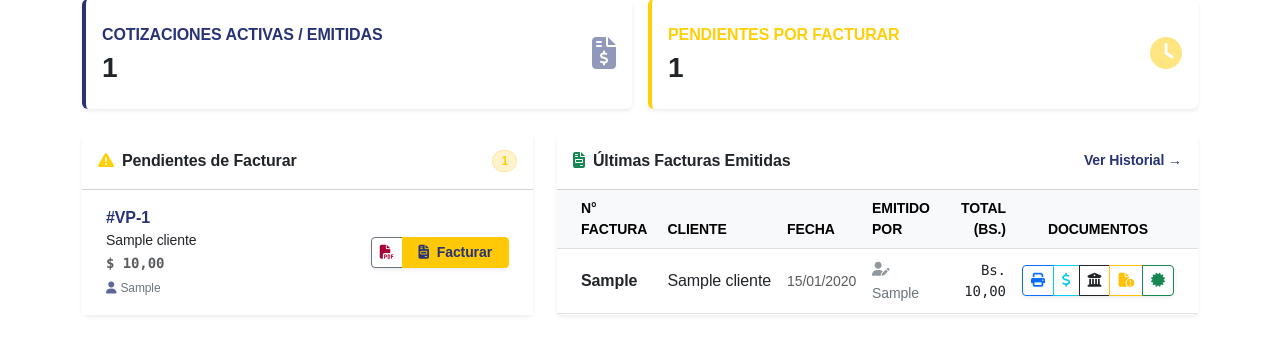
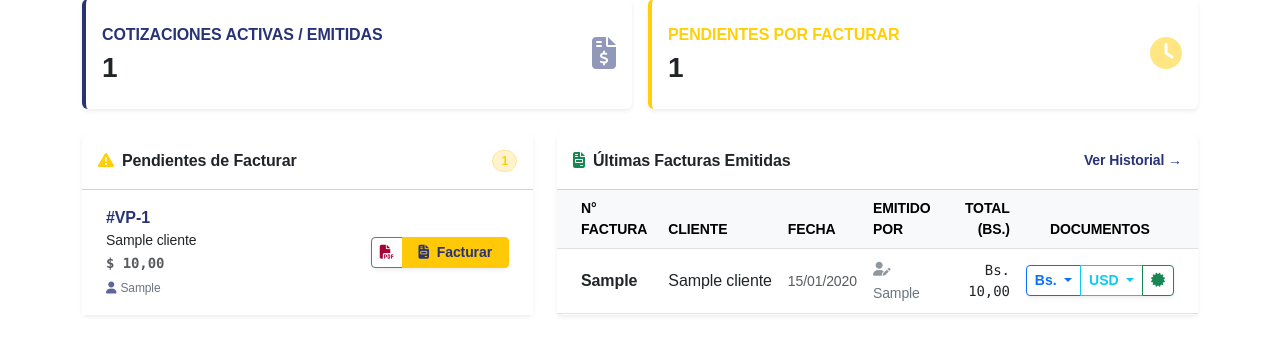
Before and after one commit to christian2195/CRM_VP, a Django app: page /facturacion/ in a window 1280 px wide. Shown: the part 241-596 px from the top of the page. Run offline with Django 4.2, Linux system fonts and the light colour scheme; a user stored in the database is signed in; tables that the repository leaves empty hold one stand-in row (values such as "Sample post"); some web fonts are replaced.

Commit message:
Update dashboard.html

```diff
--- a/templates/facturacion/dashboard.html
+++ b/templates/facturacion/dashboard.html
@@ -102,7 +102,7 @@
                 <a href="{% url 'historial_facturas' %}" class="small text-decoration-none fw-bold text-primary">Ver Historial &rarr;</a>
             </div>
             <div class="card-body p-0">
-                <div class="table-responsive">
+                <div class="table-responsive" style="overflow-x: visible;">
                     <table class="table table-hover align-middle mb-0">
                         <thead class="table-light small text-uppercase">
                             <tr>
@@ -138,24 +138,34 @@
                                 <td class="text-end font-monospace small">Bs. {{ factura.total|floatformat:"2g" }}</td>
                                 <td class="text-center pe-4">
                                     <div class="btn-group shadow-sm" role="group">
-                                        <!-- Factura Estándar / Forma Libre (Bs.) -->
-                                        <a href="{% url 'imprimir_factura' factura.id %}" target="_blank" class="btn btn-sm btn-outline-primary" title="Factura Forma Libre (Bs.)">
-                                            <i class="fa-solid fa-print"></i>
-                                        </a>
-                                        <!-- Factura en Dólares ($) -->
-                                        <a href="{% url 'imprimir_factura_dolares' factura.id %}" target="_blank" class="btn btn-sm btn-outline-info" title="Factura en Dólares ($)">
-                                            <i class="fa-solid fa-dollar-sign"></i>
-                                        </a>
-                                        <!-- Factura Institucional con SAP -->
-                                        <a href="{% url 'imprimir_factura_institucional' factura.id %}" target="_blank" class="btn btn-sm btn-outline-dark" title="Factura Institucional Con SAP">
-                                            <i class="fa-solid fa-building-columns"></i>
-                                        </a>
-                                        <!-- Factura Institucional Sin SAP -->
-                                        <a href="{% url 'imprimir_factura_institucional_sin_sap' factura.id %}" target="_blank" class="btn btn-sm btn-outline-warning" title="Factura Institucional Sin SAP">
-                                            <i class="fa-solid fa-file-circle-exclamation"></i>
-                                        </a>
+                                        <!-- Desplegable Facturas en Bolívares (Bs.) -->
+                                        <div class="btn-group" role="group">
+                                            <button type="button" class="btn btn-sm btn-outline-primary dropdown-toggle fw-bold py-1 px-2" data-bs-toggle="dropdown" aria-expanded="false" title="Formatos en Bolívares (Bs.)">
+                                                Bs.
+                                            </button>
+                                            <ul class="dropdown-menu dropdown-menu-end shadow border-0 rounded-3 small">
+                                                <li><h6 class="dropdown-header text-uppercase text-primary fw-bold">Formatos en Bs.</h6></li>
+                                                <li><a class="dropdown-item py-2" href="{% url 'imprimir_factura' factura.id %}" target="_blank"><i class="fa-solid fa-file-invoice text-primary me-2"></i>Forma Libre (Bs.)</a></li>
+                                                <li><a class="dropdown-item py-2" href="{% url 'imprimir_factura_institucional' factura.id %}" target="_blank"><i class="fa-solid fa-building-columns text-dark me-2"></i>Institucional Con SAP (Bs.)</a></li>
+                                                <li><a class="dropdown-item py-2" href="{% url 'imprimir_factura_institucional_sin_sap' factura.id %}" target="_blank"><i class="fa-solid fa-file-circle-exclamation text-warning me-2"></i>Institucional Sin SAP (Bs.)</a></li>
+                                            </ul>
+                                        </div>
+
+                                        <!-- Desplegable Facturas en Dólares ($) -->
+                                        <div class="btn-group" role="group">
+                                            <button type="button" class="btn btn-sm btn-outline-info dropdown-toggle fw-bold py-1 px-2" data-bs-toggle="dropdown" aria-expanded="false" title="Formatos en Dólares ($)">
+                                                USD
+                                            </button>
+                                            <ul class="dropdown-menu dropdown-menu-end shadow border-0 rounded-3 small">
+                                                <li><h6 class="dropdown-header text-uppercase text-info fw-bold">Formatos en Dólares ($)</h6></li>
+                                                <li><a class="dropdown-item py-2" href="{% url 'imprimir_factura_dolares' factura.id %}" target="_blank"><i class="fa-solid fa-file-invoice-dollar text-info me-2"></i>Forma Libre ($)</a></li>
+                                                <li><a class="dropdown-item py-2" href="{% url 'imprimir_factura_institucional_dolares' factura.id %}" target="_blank"><i class="fa-solid fa-building-columns text-dark me-2"></i>Institucional Con SAP ($)</a></li>
+                                                <li><a class="dropdown-item py-2" href="{% url 'imprimir_factura_institucional_sin_sap_dolares' factura.id %}" target="_blank"><i class="fa-solid fa-file-circle-exclamation text-warning me-2"></i>Institucional Sin SAP ($)</a></li>
+                                            </ul>
+                                        </div>
+
                                         <!-- Certificado de Origen -->
-                                        <a href="{% url 'imprimir_certificado' factura.id %}" target="_blank" class="btn btn-sm btn-outline-success" title="Certificado de Origen PDF">
+                                        <a href="{% url 'imprimir_certificado' factura.id %}" target="_blank" class="btn btn-sm btn-outline-success py-1 px-2" title="Certificado de Origen PDF">
                                             <i class="fa-solid fa-certificate"></i>
                                         </a>
                                     </div>
```
